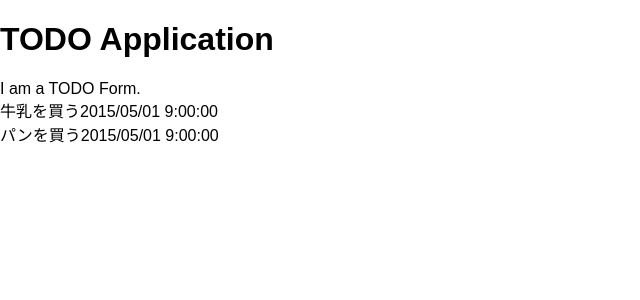
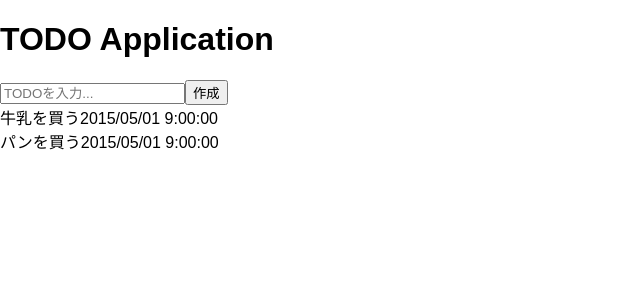
Before and after one commit to ufotsuboi/react-todo-app-sample, a React (Create React App) app: page / in a window 1280 px wide. Shown: the top 300 px of the page, without its empty margins (0-640 px from the left). Built offline with nearby package versions, Linux system fonts and the light colour scheme.

Commit message:
TODOの作成

```diff
--- a/src/TodoApp.js
+++ b/src/TodoApp.js
@@ -20,11 +20,22 @@ class TodoApp extends Component {
     this.setState({ todos: todos });
   }
 
+  createTodo(name) {
+    // NOTE: ここでAjaxを用いてサーバサイドに送信・作成してもよい
+    const todo = {
+      id: (Date.now() + Math.floor(Math.random() * 999999)).toString(36),
+      name: name,
+      created_at: (new Date()).toLocaleString()
+    };
+
+    this.setState({ todos: this.state.todos.concat([todo]) });
+  }
+
   render() {
     return (
       <div className="todoApp">
         <h1>TODO Application</h1>
-        <TodoForm />
+        <TodoForm create={this.createTodo.bind(this)} />
         <TodoList todos={this.state.todos} />
       </div>
     );
--- a/src/TodoForm.js
+++ b/src/TodoForm.js
@@ -1,11 +1,23 @@
 import React, { Component } from 'react';
 
 class TodoForm extends Component {
+  handleSubmit(e) {
+    e.preventDefault();
+
+    // Todoの追加処理
+    if (this.input.value !== '') {
+      this.props.create(this.input.value.trim());
+    }
+    // フォームの初期化
+    this.input.value = '';
+  }
+
   render() {
     return (
-      <div className="todoForm">
-        I am a TODO Form.
-      </div>
+      <form className="todoForm" onSubmit={this.handleSubmit.bind(this)}>
+        <input type="text" placeholder="TODOを入力..." ref={c => this.input = c} />
+        <button type="submit">作成</button>
+      </form>
     );
   }
 }
```
